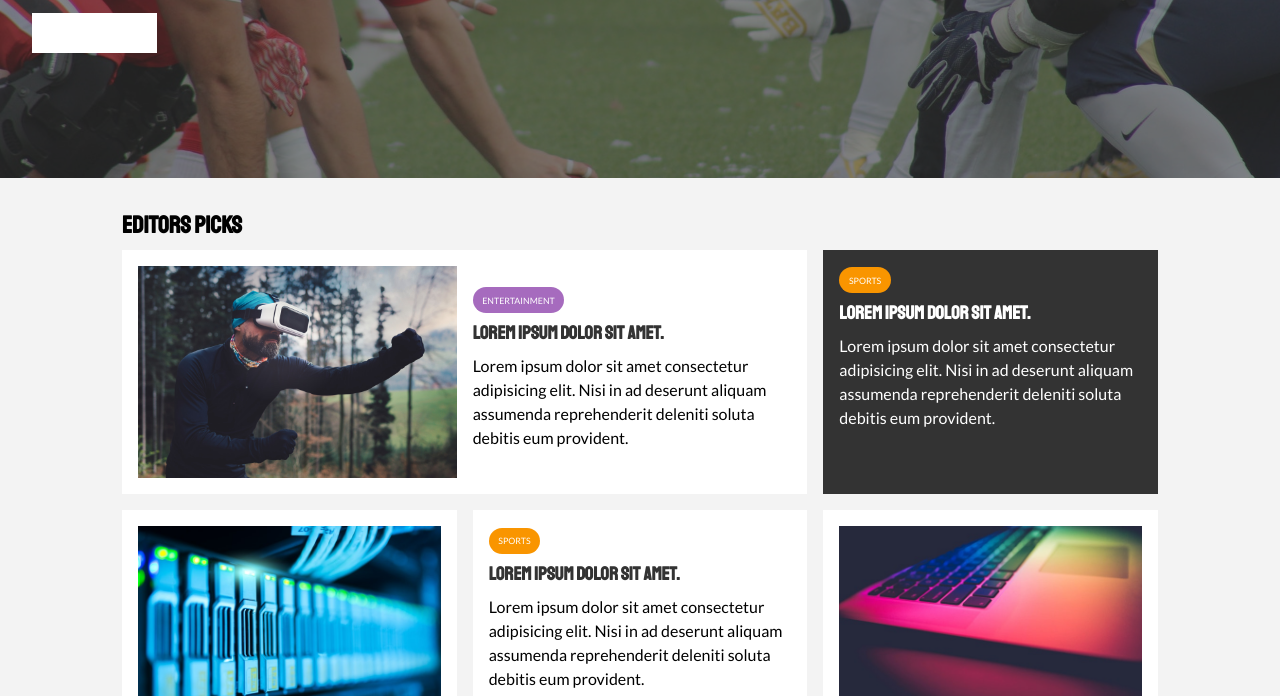
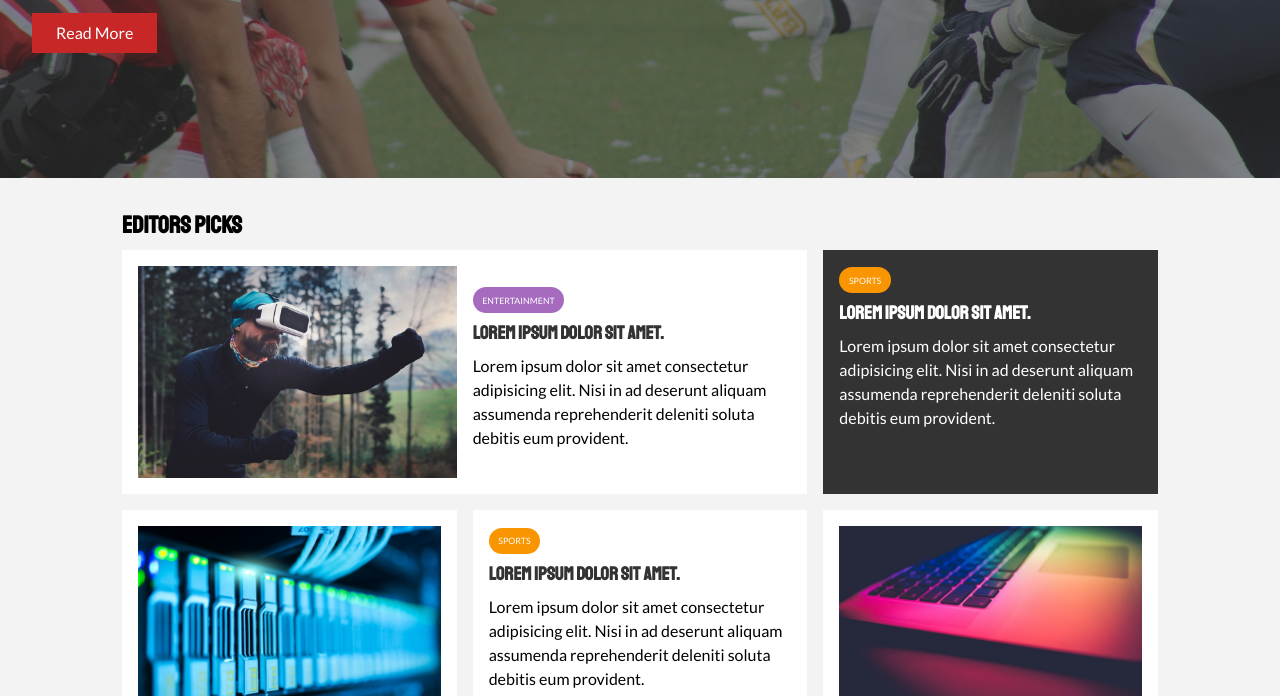
Before and after one commit to bijitchetia17/newsgrid, a plain HTML site: page index.html in a window 1280 px wide. Shown: the part 360-1056 px from the top of the page. Drawn offline with Linux system fonts and the light colour scheme.

Commit message:
primary color

```diff
--- a/css/style.css
+++ b/css/style.css
@@ -1,5 +1,5 @@
 :root{
-    --primary-color:#fff;
+    --primary-color:#c72727;
     --secondary-color:#f99500;
     --light-color:#f3f3f3;
     --dark-color:#333;
```
